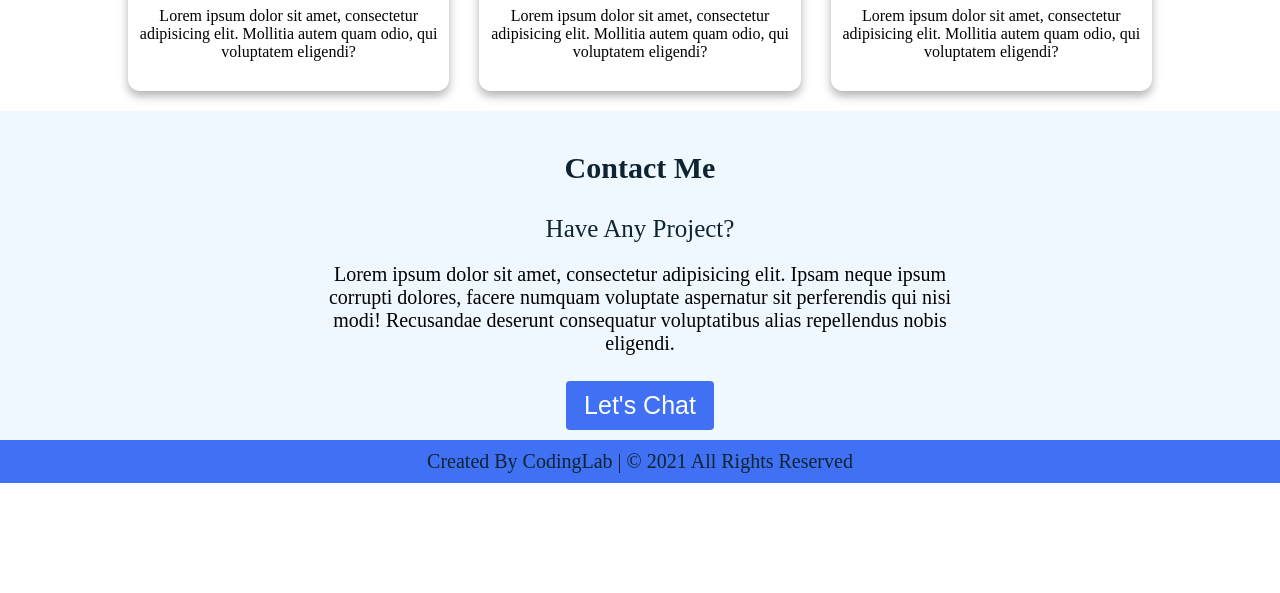
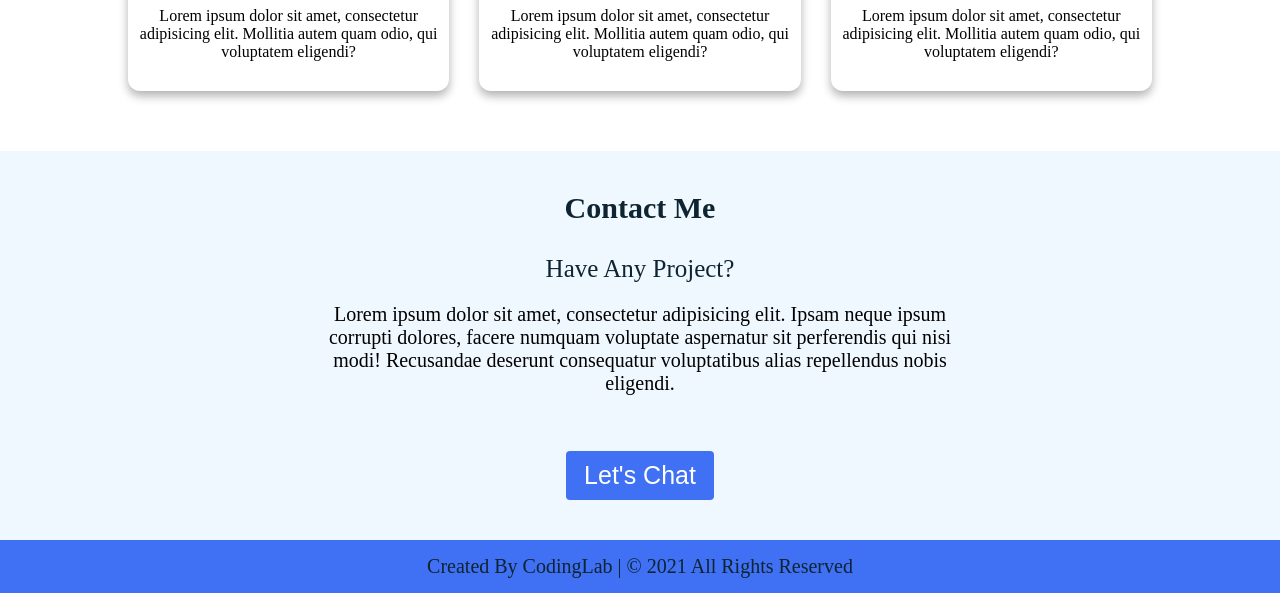
Before and after one commit to abuzafor232/night, a plain HTML site: page index.html in a window 1280 px wide. Shown: the part 2483-3076 px from the top of the page. Before the commit the page ends 2966 px from the top, so only its background shows below. Drawn offline with Linux system fonts and the light colour scheme.

Commit message:
Add files via upload

```diff
--- a/index.css
+++ b/index.css
@@ -295,6 +295,7 @@ padding-top: 40px;
 
     padding-top: 40px;
     background-color: white;
+    padding-bottom: 40px;
 }
 
 .title{
@@ -394,12 +395,12 @@ padding-top: 40px;
 .btn-div{
     margin: 16px 0 0 0 ;
     text-align: center;
-    padding: 10px;
+    padding: 40px;
 }
 
 .copy{
    background-color: #4070f4;
-   padding: 10px;
+   padding: 15px;
 
    text-align: center;
    font-size: 20px;
```
